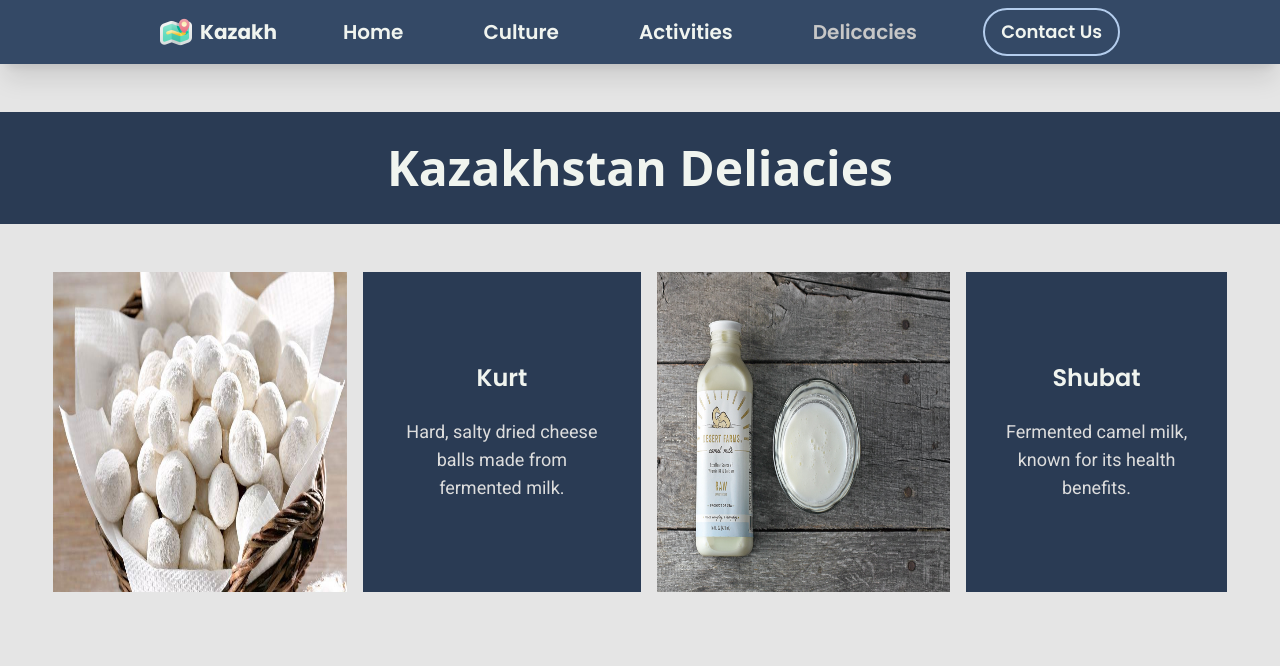
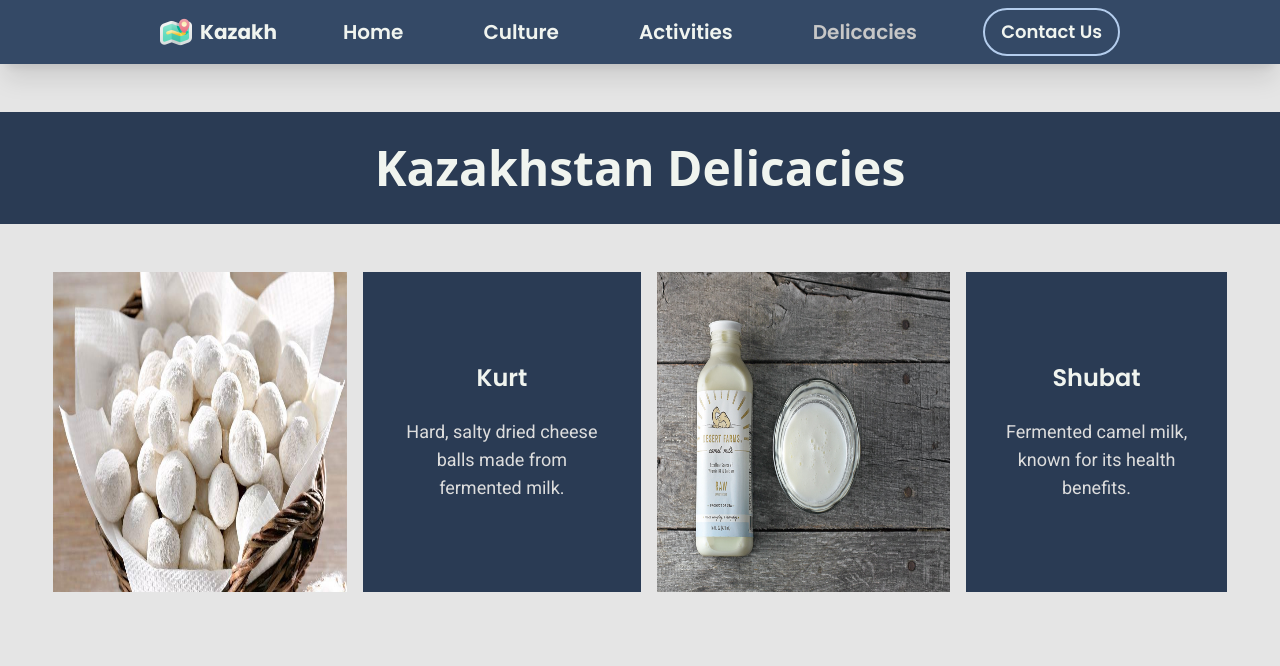
Before and after one commit to Randzzzz/VIRTUAL-EXPLORATION-IN-KAZAKHSTAN, a plain HTML site: page delicacies.html in a window 1280 px wide. Shown: the top 666 px of the page. Drawn offline with nearby package versions, Linux system fonts and the light colour scheme.

```diff
--- a/delicacies.html
+++ b/delicacies.html
@@ -46,7 +46,7 @@
     <!-- delicacies -->
     <section class="delicacies max-w-full mt-12 pb-24" id="places">
       <div class="first-title font-bold text-5xl p-8 text-center mb-12">
-        Kazakhstan Deliacies
+        Kazakhstan Delicacies
       </div>
 
       <div class="delicacies w-11/12 mx-auto">
```
